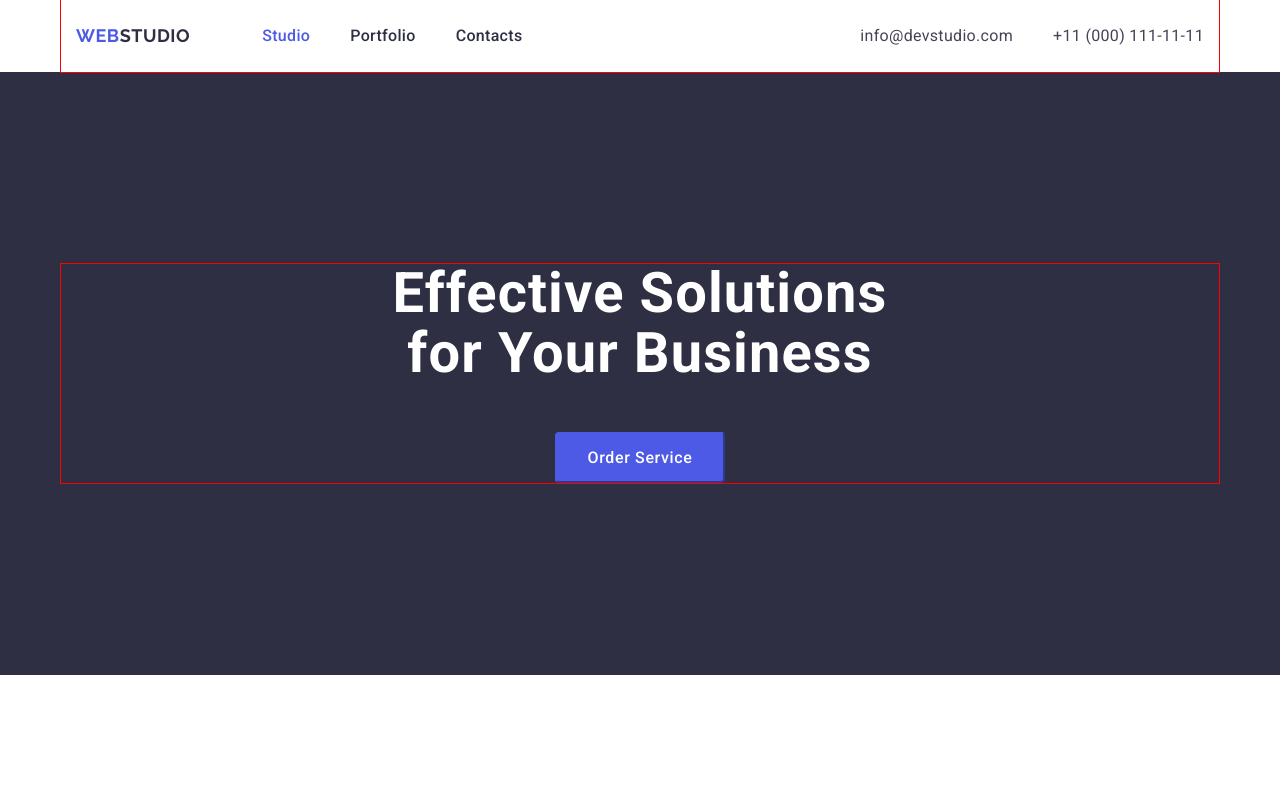
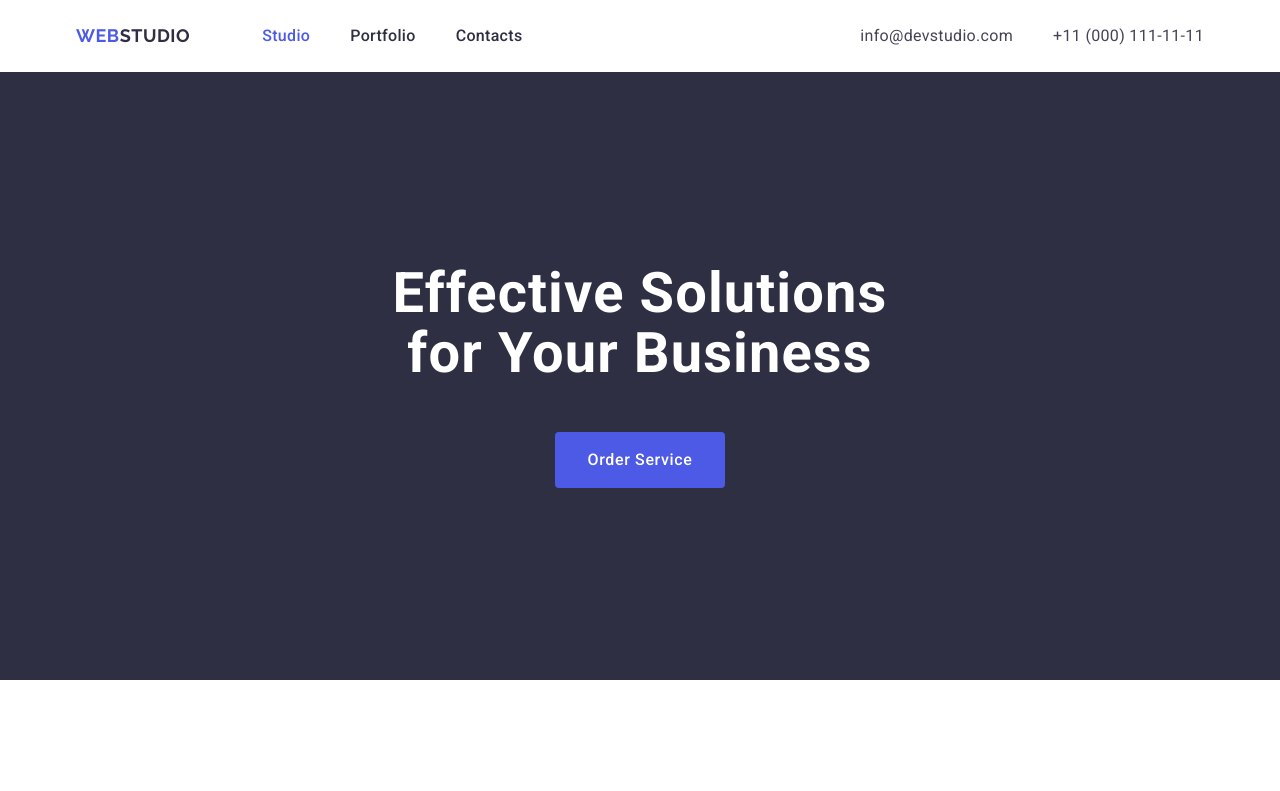
Before and after one commit to TarasMysiura/goit-markup-hw-03, a plain HTML site: page index.html in a window 1280 px wide. Shown: the top 791 px of the page. Drawn offline with nearby package versions, Linux system fonts and the light colour scheme.

Commit message:
Change 4

```diff
--- a/css/style.css
+++ b/css/style.css
@@ -65,7 +65,7 @@ body {
   width: 1158px;
   padding-left: 15px;
   padding-right: 15px;
-  outline: 1px solid red;
+  /* outline: 1px solid red; */
   margin: 0 auto;
 }
 
@@ -77,6 +77,7 @@ body {
 }
 
 .header .container {
+  /* background-color: #2e2f42; */
   display: flex;
   align-items: center;
 }
@@ -87,7 +88,7 @@ body {
 .header .logo,
 .footer .logo {
   font-family: var(--font-family-logo);
-  font-weight: var(--font-weight-raleway-800);
+  font-weight: 800;
   font-size: 18px;
   line-height: 1.33;
   display: flex;
@@ -98,6 +99,7 @@ body {
   margin-right: 72px;
   padding-top: 24px;
   padding-bottom: 24px;
+
 }
 
 .logo-span {
@@ -155,13 +157,13 @@ body {
   padding-bottom: 192px;
 }
 
-.hero .container {
+/* .hero .container {
   justify-items: center;
   align-items: center;
   align-content: center;
   align-self: center;
   text-align: center;
-}
+} */
 
 .hero .title {
   /* width: 496px ; */
@@ -178,23 +180,33 @@ body {
 }
 
 .hero .btn {
+  box-sizing: border-box;
   font-family: inherit;
+  font-weight: var(--font-weight-roboto-500);
   background-color: var(--color-btn-defult);
-  border-color: var(--color-btn-defult);
+  border: none;
   border-radius: 4px;
-  font-weight: var(--font-weight-roboto-500);
   font-size: 16px;
-  line-height: 1.19;
+  line-height: 1.5;
+  letter-spacing: 0.04em;
+
+  display: flex;
+  flex-direction: row;
+  align-items: flex-start;
+  padding: 16px 32px;
+  /* gap: 10px; */
+
   text-align: center;
   align-items: center;
-  letter-spacing: 0.04em;
+
   color: var(--color-white);
   cursor: pointer;
-  width: 170px;
-  height: 51px;
-  /* justify-self: center; */
-  /* margin-left: auto;
-  margin-right: auto; */
+  /* width: 169px; */
+  height: 56px;
+  padding: 16px 32px;
+  justify-self: center;
+  margin-left: auto;
+  margin-right: auto;
 }
 
 .hero .btn:active {
@@ -284,7 +296,7 @@ body {
 }
 
 .name {
-  margin: 32px 16px;
+  padding: 32px 16px;
 }
 .team .name .title {
   text-align: center;
@@ -303,9 +315,6 @@ body {
 
 .footer {
   background-color: var(--color-title);
-}
-
-.footer {
   padding-top: 100px;
   padding-bottom: 100px;
 }
@@ -314,6 +323,7 @@ body {
   line-height: 1.17;
   color: var(--color-light);
   margin-bottom: 16px;
+  padding: 0;
 }
 
 .footer .text {
@@ -393,3 +403,7 @@ body {
 .list-card .item:nth-child(n + 7) {
   margin-bottom: 0;
 }
+.logo-header{
+  font-family: var(--font-family-logo);
+  font-weight: 800;
+}
```
Also changed, not shown: portfolio.html (+1 -1 lines).
